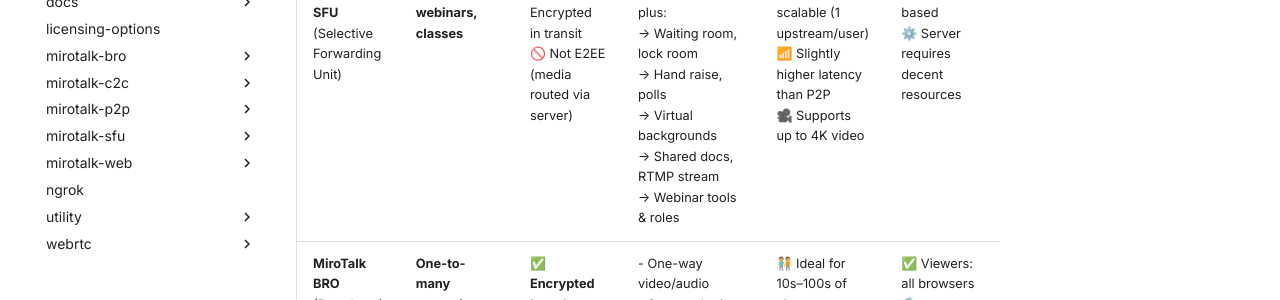
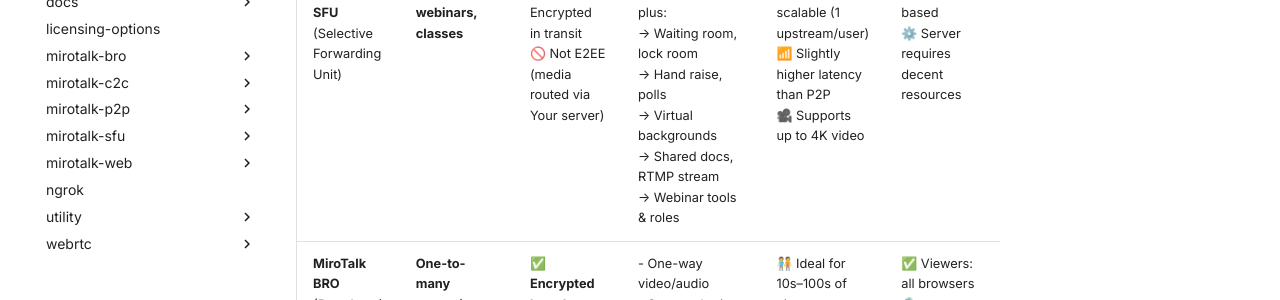
Before and after one commit to miroslavpejic85/mirotalk-docs, an MkDocs documentation site: the page built from docs/overview.md, in a window 1280 px wide and 900 px high, scrolled down 480 px. Shown: the part 214-514 px from the top of the window. Built offline with MkDocs 1.6.1 and Material for MkDocs 9.7.7, drawn with Linux system fonts in a browser that asks for light colours.

```diff
--- a/docs/overview.md
+++ b/docs/overview.md
@@ -5,7 +5,7 @@
 |-------------|----------------------|------------------------|------------------|-------------------------------|----------------------------|---------------------------|-----------------------------------|
 | **MiroTalk C2C**<br>(Cam-to-Cam) | **1:1 private video calls**<br>Embed easily into websites | ✅ **True E2EE**<br>(Direct P2P) | - Video, audio, screen share<br>- Text chat<br>- No login<br>- iFrame embeddable<br>- Minimal UI | ⚡ Ultra-low latency<br>🚫 Strict 2-person limit<br>📉 Minimal bandwidth use | ✅ All modern browsers<br>📱 Fully mobile-ready | 📦 Self-host Node.js<br>🐳 Docker or PM2<br>🔗 [Demo](https://c2c.mirotalk.com) · [Deploy](./mirotalk-c2c/self-hosting.md) | **OS:** Ubuntu 20.04/24.04 LTS<br>**CPU:** 2 Cores<br>**RAM:** 2 GB<br>**Storage:** 5 GB |
 | **MiroTalk P2P**<br>(Peer-to-Peer) | **Small group calls**<br>(3–8 participants) | ✅ **Full E2EE**<br>(Mesh P2P w/ TURN fallback) | - Multi-party audio/video<br>- Group/private chat<br>- File transfer<br>- Screen share<br>- Whiteboard<br>- Recording<br>- YouTube share<br>- ChatGPT bot | 🧠 Ideal for secure team meetings<br>👥 (N-1) media streams per peer<br>🚫 Not recommended for >8 participants | ✅ Browser-based<br>📱 Mobile supported (limited by hardware) | 📦 Self-host Node.js<br>🐳 Docker or PM2<br>🔗 [Demo](https://p2p.mirotalk.com) · [Deploy](./mirotalk-p2p/self-hosting.md) | **OS:** Ubuntu 20.04/24.04 LTS<br>**CPU:** 2 Cores<br>**RAM:** 2 GB<br>**Storage:** 10 GB |
-| **MiroTalk SFU**<br>(Selective Forwarding Unit) | **Larger calls, webinars, classes** | 🔒 Encrypted in transit<br>🚫 Not E2EE (media routed via server) | - All P2P features plus:<br>→ Waiting room, lock room<br>→ Hand raise, polls<br>→ Virtual backgrounds<br>→ Shared docs, RTMP stream<br>→ Webinar tools & roles | 🚀 Highly scalable (1 upstream/user)<br>📶 Slightly higher latency than P2P<br>🎥 Supports up to 4K video | ✅ Browser-based<br>⚙️ Server requires decent resources | 📦 Self-host SFU server Node.js<br>🐳 Docker or PM2<br>🔗 [Demo](https://sfu.mirotalk.com) · [Deploy](./mirotalk-sfu/self-hosting.md) | **OS:** Ubuntu 20.04/24.04 LTS<br>**CPU:** 3 Cores<br>**RAM:** 4 GB<br>**Storage:** 20 GB |
+| **MiroTalk SFU**<br>(Selective Forwarding Unit) | **Larger calls, webinars, classes** | 🔒 Encrypted in transit<br>🚫 Not E2EE (media routed via Your server) | - All P2P features plus:<br>→ Waiting room, lock room<br>→ Hand raise, polls<br>→ Virtual backgrounds<br>→ Shared docs, RTMP stream<br>→ Webinar tools & roles | 🚀 Highly scalable (1 upstream/user)<br>📶 Slightly higher latency than P2P<br>🎥 Supports up to 4K video | ✅ Browser-based<br>⚙️ Server requires decent resources | 📦 Self-host SFU server Node.js<br>🐳 Docker or PM2<br>🔗 [Demo](https://sfu.mirotalk.com) · [Deploy](./mirotalk-sfu/self-hosting.md) | **OS:** Ubuntu 20.04/24.04 LTS<br>**CPU:** 3 Cores<br>**RAM:** 4 GB<br>**Storage:** 20 GB |
 | **MiroTalk BRO**<br>(Broadcast) | **One-to-many streaming**<br>Viewers can't speak | ✅ **Encrypted broadcaster stream**<br>(P2P) | - One-way video/audio<br>- Screen sharing<br>- Viewer live chat<br>- Minimalist UI | 🧑‍🤝‍🧑 Ideal for 10s–100s of viewers<br>📡 Host’s upload is bottleneck<br>📺 Not suited for massive scale without CDN/SFU | ✅ Viewers: all browsers<br>🎙️ Broadcaster: desktop preferred | 📦 Self-host Node.js signaling<br>🐳 Docker or PM2<br>🔗 [Demo](https://bro.mirotalk.com) · [Deploy](./mirotalk-bro/self-hosting.md) | **OS:** Ubuntu 20.04/24.04 LTS<br>**CPU:** 2 Cores<br>**RAM:** 2 GB<br>**Storage:** 10 GB |
 | **MiroTalk WEB**<br>(Scheduler Portal) | **Meeting management hub**<br>Perfect for orgs, schools | 🔐 Varies by meeting type<br>(P2P = E2EE, SFU = not) | - Login/registration<br>- Unified dashboard<br>- Room scheduling<br>- Email/SMS invites<br>- Admin/user management<br>- Supports all modes | 🌐 Scales like any modern web app<br>📊 Media load handled externally via selected engine (C2C, P2P, SFU) | ✅ Fully browser-based<br>📱 Responsive design<br>📬 Requires email setup | 🧩 Node.js + MongoDB<br>🐳 Docker or PM2<br>🛠️ More complex deployment<br>🔗 [Demo](https://webrtc.mirotalk.com) · [Deploy](./mirotalk-web/self-hosting.md) | **OS:** Ubuntu 20.04/24.04 LTS<br>**CPU:** 2 Cores<br>**RAM:** 4 GB<br>**Storage:** 20 GB |
 
```
